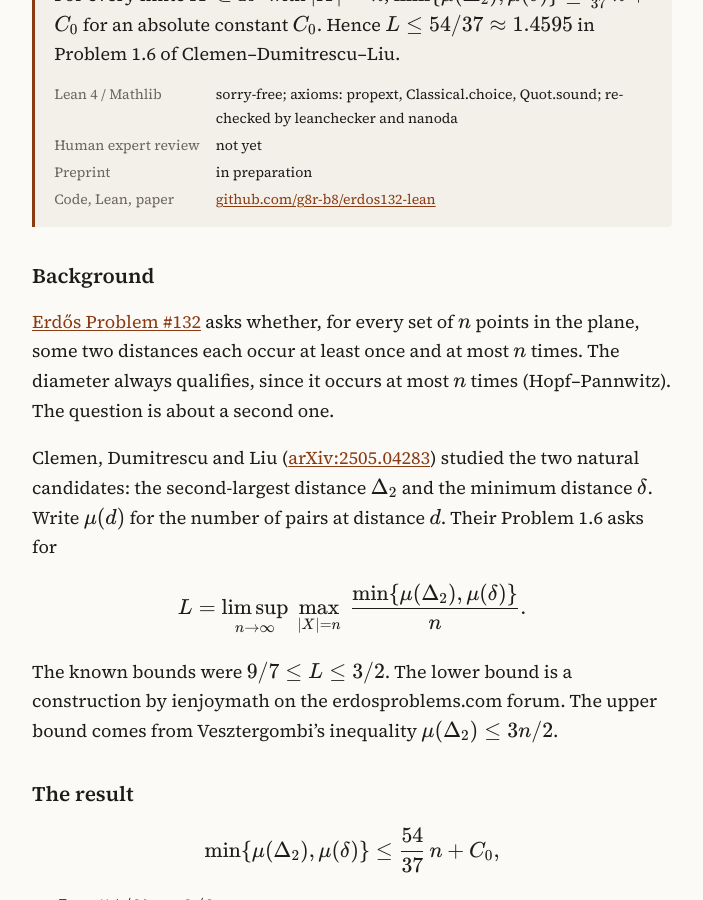
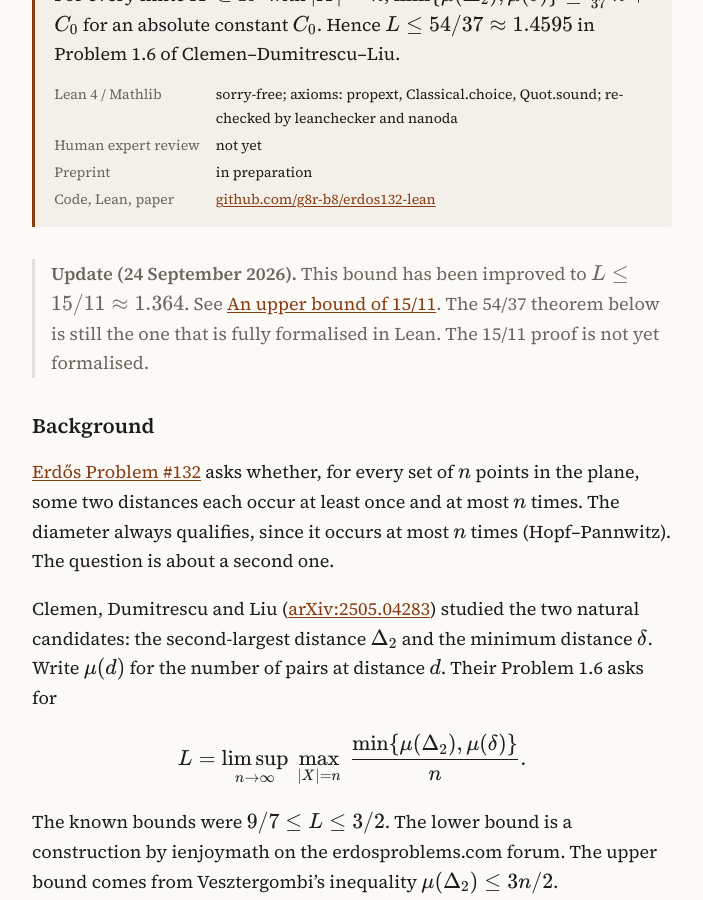
Before and after one commit to g8r-b8/erdos-lab, a Jekyll site: the page built from _posts/2026-09-24-an-upper-bound-below-3-2-for-cdl-problem-1-6.md, in a window 1280 px wide and 900 px high, scrolled down 330 px. Shown: the whole window, without its empty margins (288-991 px from the left). Built offline with Jekyll 4.4.1, drawn with Linux system fonts in a browser that asks for light colours; comment, search, counter and statistics services are not loaded.

Commit message:
54/37 post: dated update pointing to the 15/11 bound

```diff
--- a/_posts/2026-09-24-an-upper-bound-below-3-2-for-cdl-problem-1-6.md
+++ b/_posts/2026-09-24-an-upper-bound-below-3-2-for-cdl-problem-1-6.md
@@ -18,6 +18,10 @@ verification:
 links:
   Code, Lean, paper: https://github.com/g8r-b8/erdos132-lean
 ---
+
+> **Update (24 September 2026).** This bound has been improved to \\(L \le 15/11 \approx 1.364\\). See
+> [An upper bound of 15/11]({{ site.baseurl }}{% post_url 2026-09-24-an-upper-bound-of-15-11-for-second-largest-and-minimum-distances %}).
+> The 54/37 theorem below is still the one that is fully formalised in Lean. The 15/11 proof is not yet formalised.
 
 ## Background
 
```
